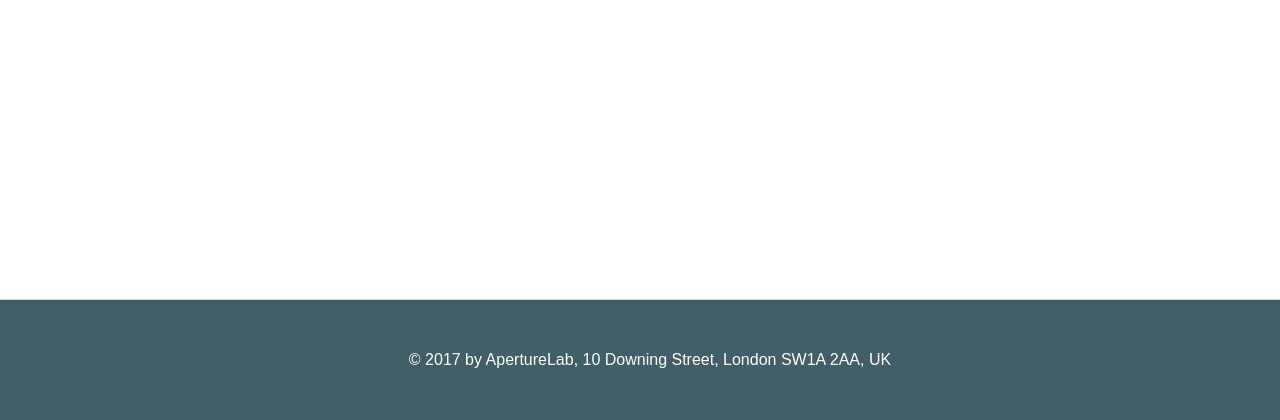
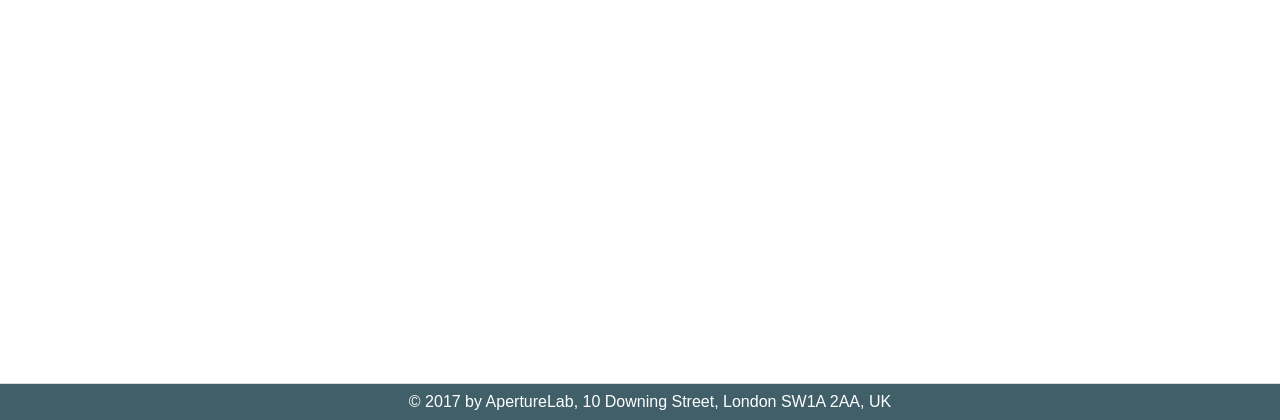
Before and after one commit to icedaq/web1, a PHP site: page / in a window 1280 px wide. Shown: the part 380-800 px from the top of the page. Run offline with PHP 8.4, Linux system fonts and the light colour scheme; data that the repository does not hold is empty; some libraries are stand-ins or nearby versions.

Commit message:
Updated CSS

```diff
--- a/src/css/style.css
+++ b/src/css/style.css
@@ -116,7 +116,6 @@ html, body{
     color: #ffffff;
     text-align: center;
     width:100%;
-    height:100px;
     position:absolute;
     bottom:0;
     left:0;
```
